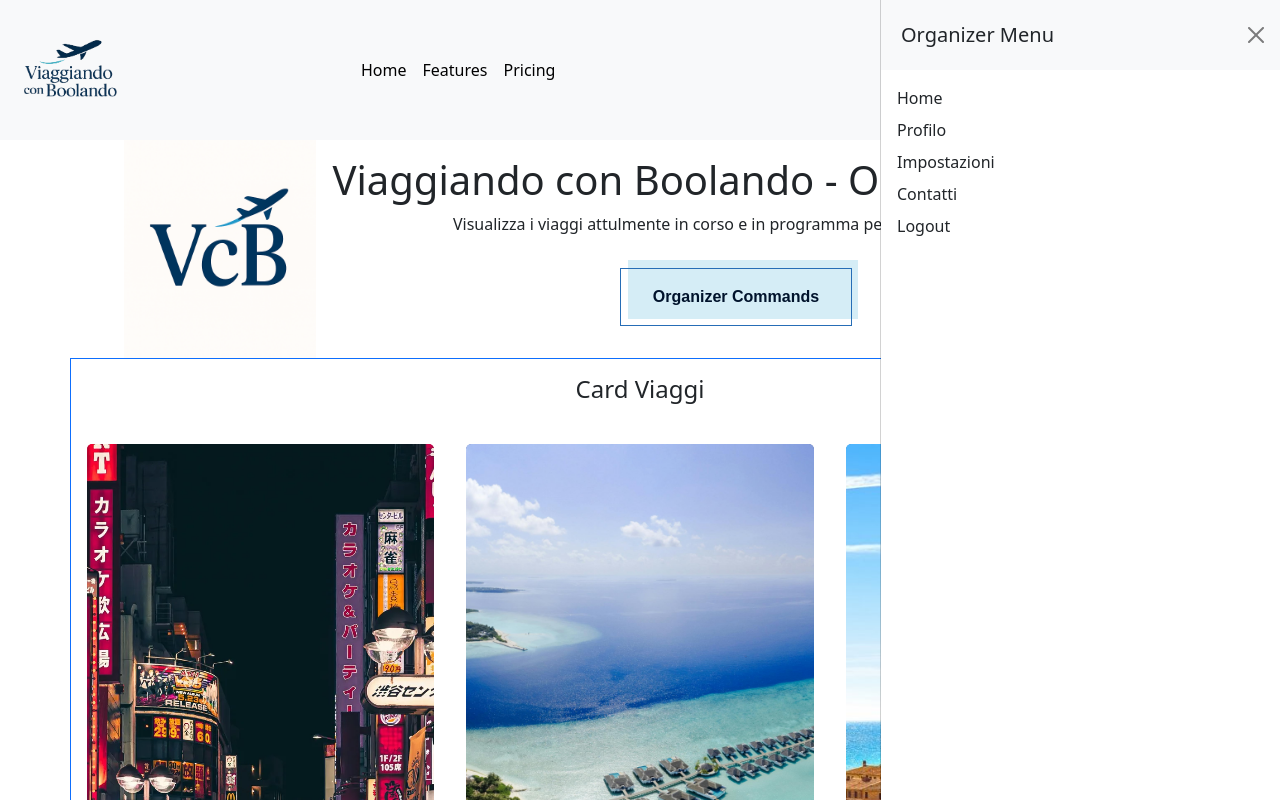
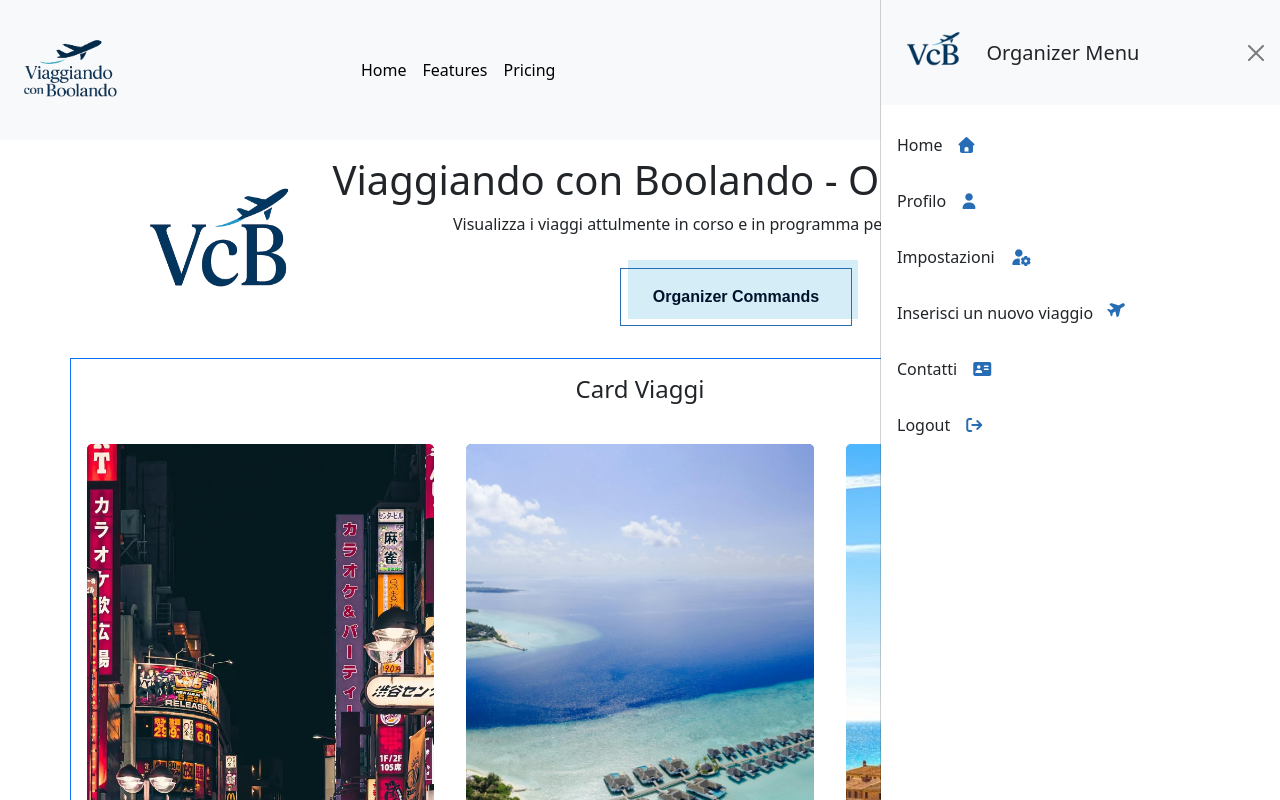
Before and after one commit to DavideCriscuolo/projectTeam, a React (Vite) app: page / in a window 1280 px wide. Both pictures are taken after a click on the button "Organizer Commands". Shown: the top 800 px of the page. Built offline with nearby package versions, Linux system fonts and the light colour scheme.

Commit message:
removed colored background from logo_big_scale, add sidebar icons and new trip link, add css styling for logos and sidebar contents

```diff
--- a/src/components/sidebar/Sidebar.jsx
+++ b/src/components/sidebar/Sidebar.jsx
@@ -10,8 +10,14 @@ export default function Sidebar() {
       data-bs-scroll="true"
       data-bs-backdrop="false"
     >
-      <div className="offcanvas-header bg-body-tertiary p-3">
-        <h5 className="offcanvas-title p-1" id="offcanvasScrollingLabel">
+      <div className="offcanvas-header bg-body-tertiary">
+        <div className="d-flex align-items-center justify-content-center">
+          <img
+            src="./images/logo_big_scale.png"
+            className="logo img-fluid rounded-top"
+            alt="LogoScale"
+          />
+          <h5 className="offcanvas-title p-3" id="offcanvasScrollingLabel">
             Organizer Menu
           </h5>
           <button
@@ -21,31 +27,43 @@ export default function Sidebar() {
             aria-label="Chiudi"
           ></button>
         </div>
+      </div>
       <div className="offcanvas-body">
         <ul className="list-unstyled d-flex flex-column gap-2">
           <li>
             <NavLink to="/" className="nav-link">
               Home
+              <i className="fa-solid fa-house p-3"></i>
             </NavLink>
           </li>
           <li>
             <NavLink to="#" className="nav-link">
               Profilo
+              <i className="fa-solid fa-user p-3"></i>
             </NavLink>
           </li>
           <li>
             <NavLink to="#" className="nav-link">
               Impostazioni
+              <i className="fa-solid fa-user-gear p-3"></i>
+            </NavLink>
+          </li>
+          <li>
+            <NavLink to="#" className="nav-link">
+              Inserisci un nuovo viaggio
+              <i className="fa-solid fa-plane p-3"></i>
             </NavLink>
           </li>
           <li>
             <NavLink to="#" className="nav-link">
               Contatti
+              <i className="fa-solid fa-address-card p-3"></i>
             </NavLink>
           </li>
           <li>
             <NavLink to="#" className="nav-link">
               Logout
+              <i className="fa-solid fa-arrow-right-from-bracket p-3"></i>
             </NavLink>
           </li>
         </ul>
--- a/src/components/sidebar/SidebarBtn.jsx
+++ b/src/components/sidebar/SidebarBtn.jsx
@@ -1,4 +1,4 @@
-import "../../css/SidebarBtn.css";
+import "../../css/Sidebar.css";
 
 export default function SidebarBtn() {
   return (
--- a/src/css/SidebarBtn.css
+++ b/src/css/Sidebar.css
@@ -1,3 +1,4 @@
+/*#region Btn*/
 .btn-organizer {
   background-color: transparent;
   border: 1px solid #266db6;
@@ -41,6 +42,28 @@
   background-color: #6dcff6;
 }
 
+/*#endregion Btn*/
+
+/*#region Sidebar*/
+.logo {
+  max-width: 20%;
+}
+
+i {
+  color: #266db6;
+  transition: transform 0.6s ease-in-out;
+  display: inline-block;
+}
+i:hover {
+  transform: rotate(360deg);
+}
+
+.fa-plane {
+  transform: rotate(-30deg);
+}
+
+/*#endregion Sidebar*/
+
 @media (min-width: 768px) {
   .btn-organizer {
     padding: 16px 32px;
```
Also changed, not shown: public/images/logo_big_scale.png. Lines whose indentation alone changed are shown as unchanged.
